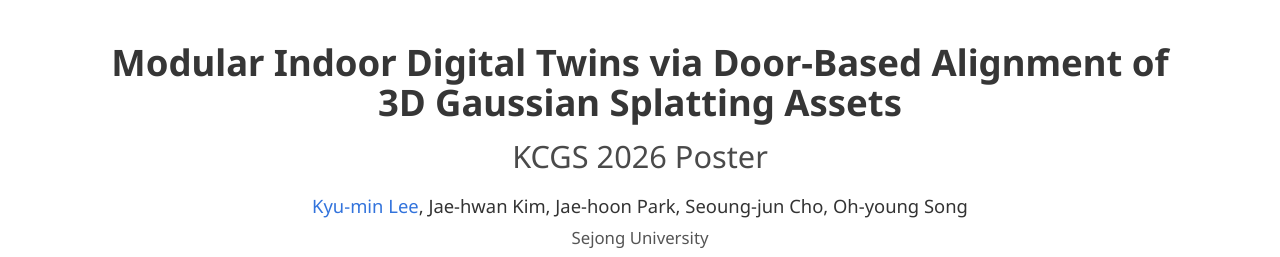
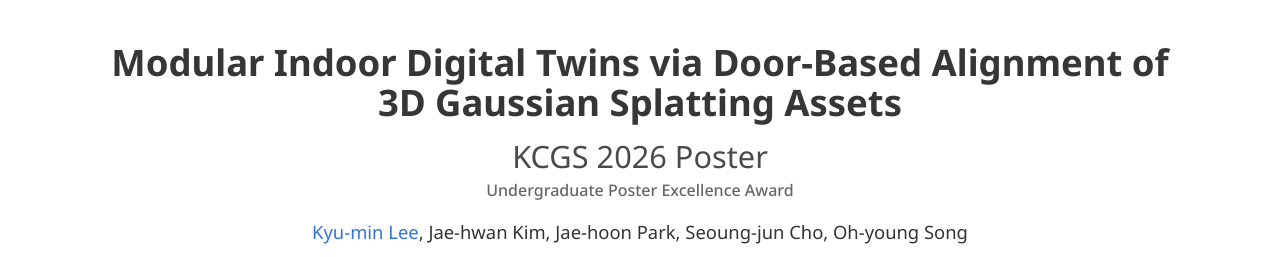
Before and after one commit to SejongUniv-AllIsWell/SejongUniv-AllIsWell.github.io, a plain HTML site: page index.html in a window 1280 px wide. Shown: the top 257 px of the page. Drawn offline with Linux system fonts and the light colour scheme.

Commit message:
Add poster excellence award label

```diff
--- a/index.html
+++ b/index.html
@@ -32,6 +32,7 @@
                 Modular Indoor Digital Twins via Door-Based Alignment of 3D Gaussian Splatting Assets
               </h1>
               <div class="publication-venue">KCGS 2026 Poster</div>
+              <div class="publication-award">Undergraduate Poster Excellence Award</div>
 
               <div class="is-size-5 publication-authors">
                 <span class="author-block"><a href="https://qjayo.github.io/" target="_blank" rel="noreferrer">Kyu-min Lee</a>,</span>
--- a/styles.css
+++ b/styles.css
@@ -138,11 +138,19 @@ video {
 }
 
 .publication-venue {
-  margin: 0.3rem 0 1.05rem;
+  margin: 0.3rem 0 0.25rem;
   color: #4a4a4a;
   font-size: clamp(1.55rem, 2.4vw, 2.15rem);
   font-weight: 400;
   line-height: 1.25;
+}
+
+.publication-award {
+  margin: 0 0 1.05rem;
+  color: #666;
+  font-size: 1rem;
+  font-weight: 500;
+  line-height: 1.4;
 }
 
 .publication-authors {
```
